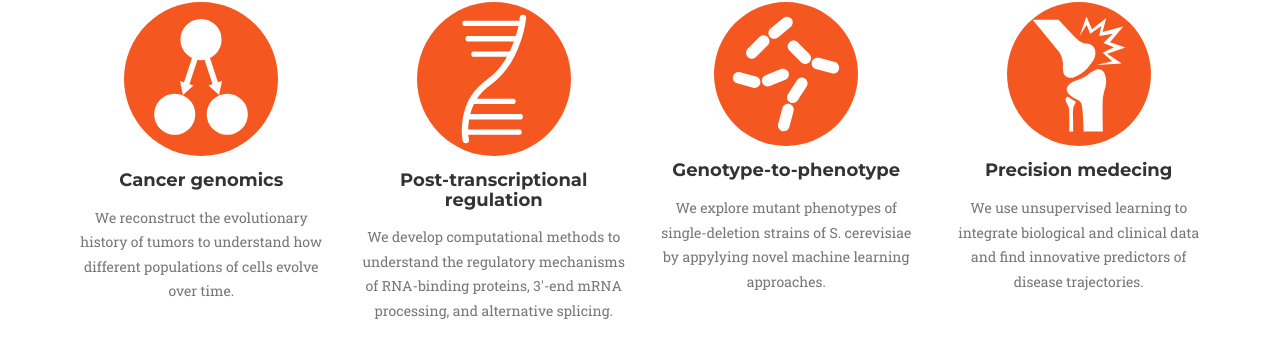
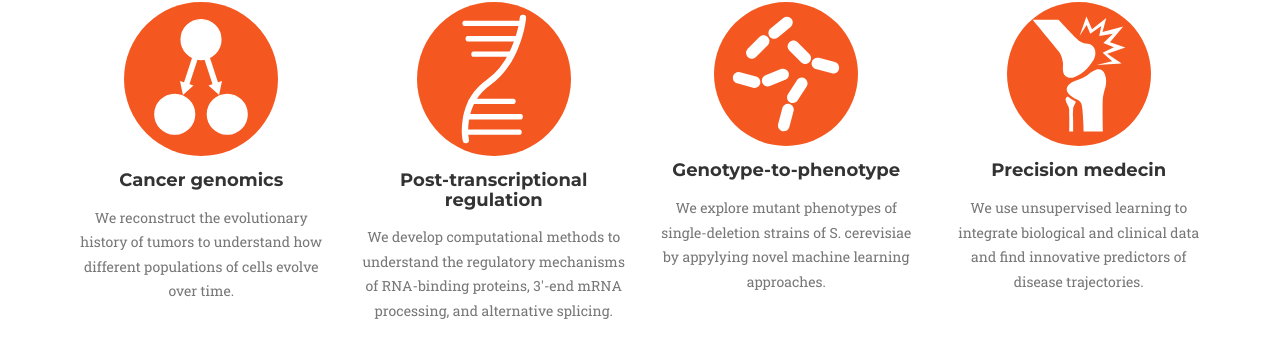
Before and after one commit to jmmcfarl/cds-website, a Jekyll site: the page built from index.html, in a window 1280 px wide and 900 px high, scrolled down 1036 px. Shown: the part 101-452 px from the top of the window. Built offline with Jekyll 4.4.1, drawn with Linux system fonts in a browser that asks for light colours; nearby versions of some CDN libraries; some web fonts are replaced.

Commit message:
Add the page-top id and fix a typo

```diff
--- a/_data/projects.yml
+++ b/_data/projects.yml
@@ -10,6 +10,6 @@
   image: img/projects/yeast.svg
   description: We explore mutant phenotypes of single-deletion strains of S. cerevisiae by appylying novel machine learning approaches.
 
-- name: Precision medecing
+- name: Precision medecin
   image: img/projects/arthritis.svg
   description: We use unsupervised learning to integrate biological and clinical data and find innovative predictors of disease trajectories.
--- a/_layouts/default.html
+++ b/_layouts/default.html
@@ -3,7 +3,7 @@
 
 {% include head.html %}
 
-<body>
+<body id="page-top">
 
 {% include navigation.html %}
 
```
